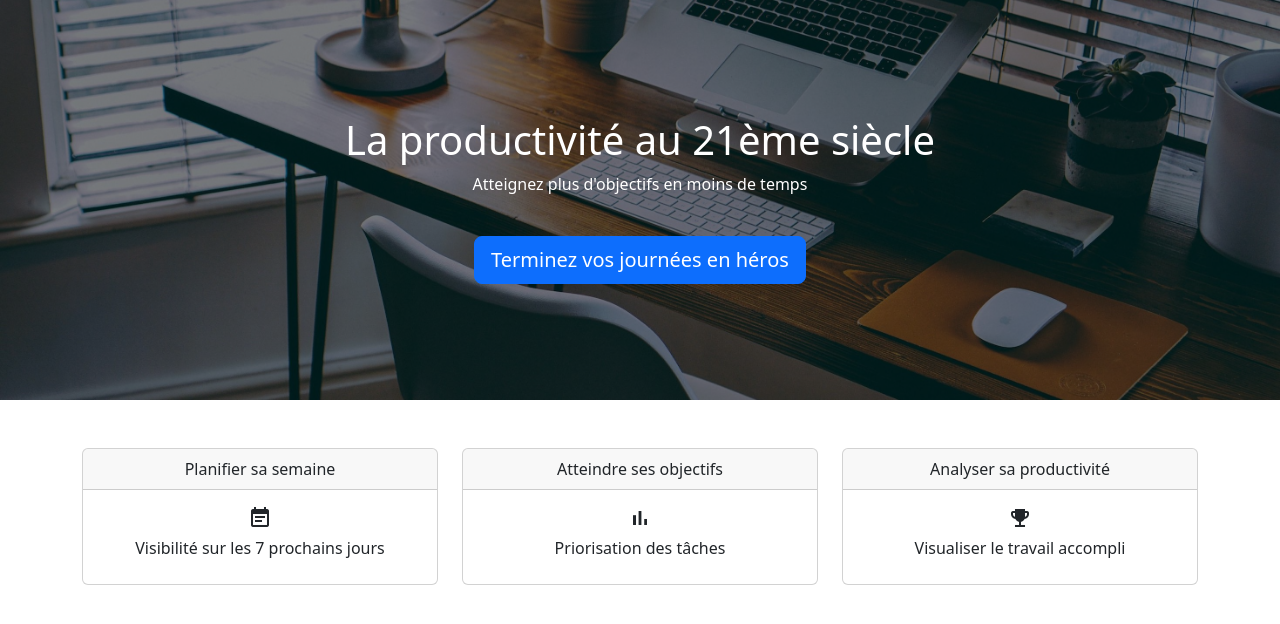
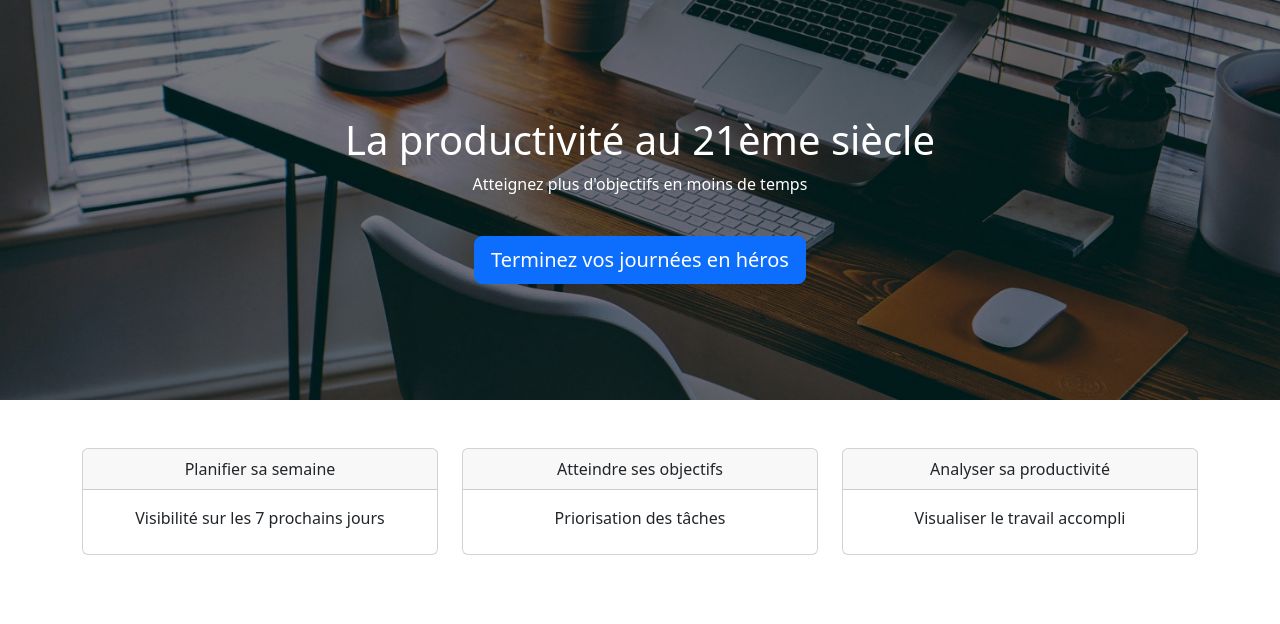
Before and after one commit to mgabut/productivity-planner, an Angular app: page / in a window 1280 px wide. Shown: the top 624 px of the page. Built offline with nearby package versions, Linux system fonts and the light colour scheme.

Commit message:
remove material

```diff
--- a/angular.json
+++ b/angular.json
@@ -32,7 +32,6 @@
               }
             ],
             "styles": [
-              "@angular/material/prebuilt-themes/azure-blue.css",
               "src/styles.scss",
               "node_modules/bootstrap/dist/css/bootstrap.min.css"
             ],
--- a/jest.config.ts
+++ b/jest.config.ts
@@ -36,12 +36,12 @@ const config: Config = {
   coverageProvider: "v8",
 
   // A list of reporter names that Jest uses when writing coverage reports
-  // coverageReporters: [
+  coverageReporters: [
   //   "json",
   //   "text",
-  //   "lcov",
+     "lcov",
   //   "clover"
-  // ],
+  ],
 
   // An object that configures minimum threshold enforcement for coverage results
   // coverageThreshold: undefined,
--- a/src/app/visitor/home/home.page.component.ts
+++ b/src/app/visitor/home/home.page.component.ts
@@ -1,10 +1,9 @@
 import { Component, signal } from '@angular/core';
 import { HomeBannerDumbComponent } from './home-banner/home-banner.dumb.component';
 import { HomepageFeatureCardListDumbComponent } from "./homepage-feature-card-list/homepage-feature-card-list.dumb.component";
-import { MatIconModule } from '@angular/material/icon';
 
 @Component({
-  imports: [HomeBannerDumbComponent, HomepageFeatureCardListDumbComponent, MatIconModule],
+  imports: [HomeBannerDumbComponent, HomepageFeatureCardListDumbComponent],
   templateUrl: './home.page.component.html',
   styleUrl: './home.page.component.scss'
 })
@@ -13,17 +12,17 @@ export class HomePageComponent {
   featureCardList = signal([
     {
       name: 'Planifier sa semaine',
-      icon: 'event_note',
+      icon: '',
       description: 'Visibilité sur les 7 prochains jours',
     },
     {
       name: 'Atteindre ses objectifs',
-      icon: 'bar_chart',
+      icon: '',
       description: 'Priorisation des tâches',
     },
     {
       name: 'Analyser sa productivité',
-      icon: 'emoji_events',
+      icon: '',
       description: 'Visualiser le travail accompli',
     },
   ]);
--- a/src/app/visitor/home/homepage-feature-card-list/homepage-feature-card-list.dumb.component.html
+++ b/src/app/visitor/home/homepage-feature-card-list/homepage-feature-card-list.dumb.component.html
@@ -9,7 +9,6 @@
           <div class="card-body">
 <!--             <i class="bi fs-1 text-warning" [ngClass]="'bi-' + feature.icon"></i>
  -->
-            <mat-icon class="card-icon">{{ feature.icon }}</mat-icon>
             <p class="card-title">{{ feature.description }}</p>
           </div>
         </div>
--- a/src/app/visitor/home/homepage-feature-card-list/homepage-feature-card-list.dumb.component.ts
+++ b/src/app/visitor/home/homepage-feature-card-list/homepage-feature-card-list.dumb.component.ts
@@ -1,10 +1,8 @@
 import { ChangeDetectionStrategy, Component, input } from '@angular/core';
 import { FeatureCardList } from './homepage-feature-card-list.interface';
-import { MatIconModule } from '@angular/material/icon';
 
 @Component({
   selector: 'app-homepage-feature-card-list',
-  imports: [ MatIconModule],
   templateUrl: './homepage-feature-card-list.dumb.component.html',
   styleUrl: './homepage-feature-card-list.dumb.component.scss',
   changeDetection: ChangeDetectionStrategy.OnPush
--- a/src/index.html
+++ b/src/index.html
@@ -1,15 +1 @@
-<!doctype html>
-<html lang="en">
-<head>
-  <meta charset="utf-8">
-  <title>ProductivityPlanner</title>
-  <base href="/">
-  <meta name="viewport" content="width=device-width, initial-scale=1">
-  <link rel="icon" type="image/x-icon" href="favicon.ico">
-  <link href="https://fonts.googleapis.com/css2?family=Roboto:wght@300;400;500&display=swap" rel="stylesheet">
-  <link href="https://fonts.googleapis.com/icon?family=Material+Icons" rel="stylesheet">
-</head>
-<body class="mat-typography">
-  <app-root></app-root>
-</body>
-</html>
+<app-root></app-root>
```
Also changed, not shown: package.json (+9 -12 lines), 1 other file (tests, documents, lock files or other folders).
